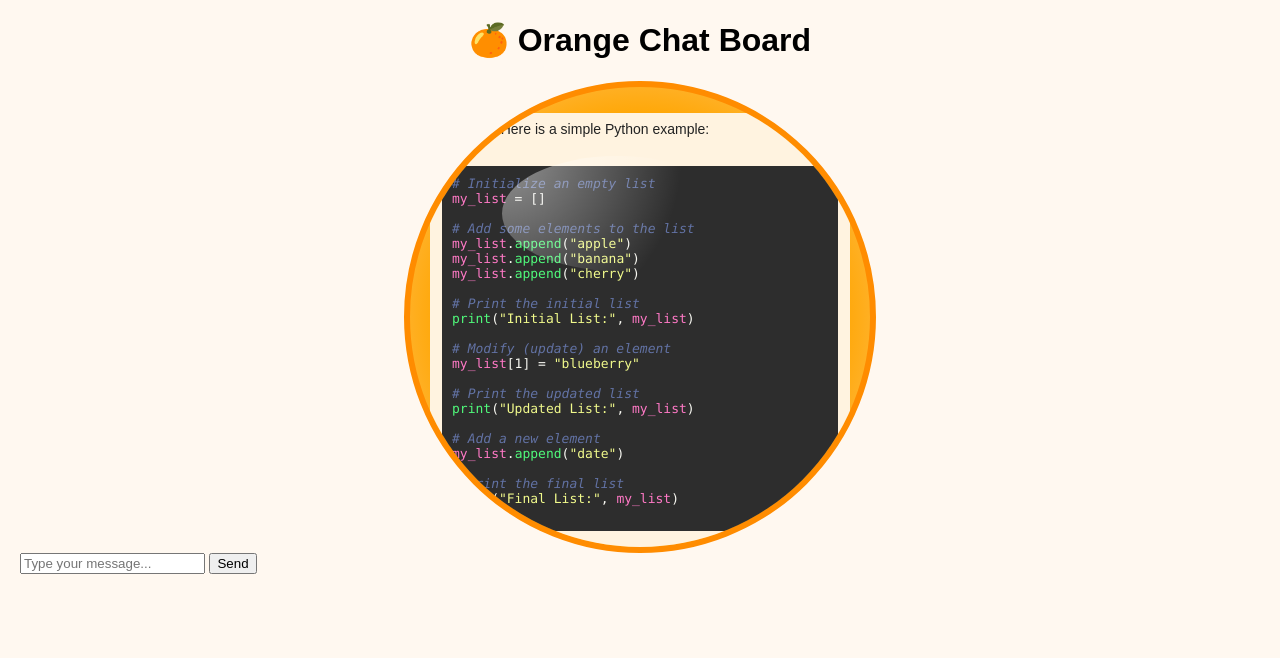
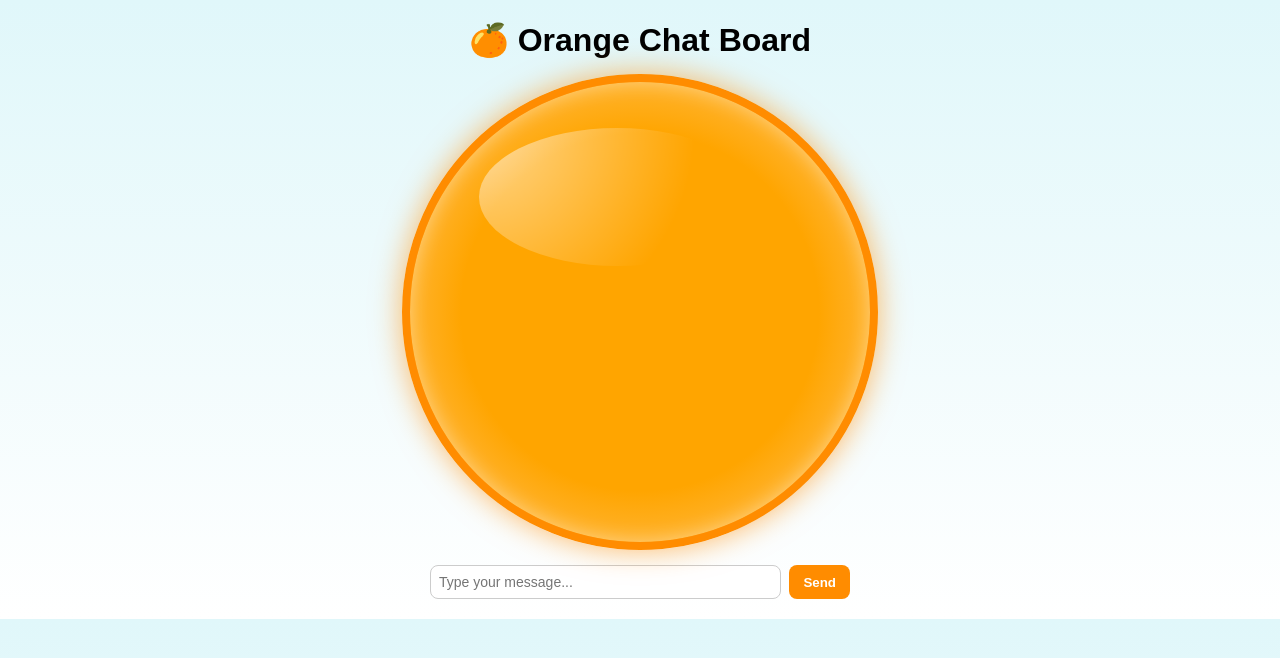
Before and after one commit to sunayanapamula-gif/chat-api, a Flask app: page / in a window 1280 px wide. Shown: the top 658 px of the page. Run offline with Flask 3, Linux system fonts and the light colour scheme.

Commit message:
Update index.html

```diff
--- a/templates/index.html
+++ b/templates/index.html
@@ -7,165 +7,211 @@
         body {
             font-family: Arial, sans-serif;
             margin: 20px;
-            background: #fff8f0;
+            background: linear-gradient(to bottom, #e0f7fa, #ffffff); /* watery background */
+            text-align: center;
         }
+        h1 { margin-bottom: 15px; }
+
+        /* Orange circle with watery effect */
         #chat-box {
-            border: 6px solid #ff8c00;
+            border: 8px solid #ff8c00;
             border-radius: 50%;
-            background: radial-gradient(circle at center, #ffa500 60%, #ffcc80 100%);
-            width: 420px;
-            height: 420px;
-            margin: auto;
-            padding: 20px;
-            overflow-y: auto;
-            color: #333;
-            position: relative;
+            background: radial-gradient(circle at center, #ffa500 55%, #ffcc80 100%);
+            width: 420px; height: 420px; margin: auto; padding: 20px;
+            overflow-y: auto; color: #333; position: relative;
+            box-shadow: 0 0 30px rgba(255,140,0,0.6), inset 0 0 20px rgba(255,255,255,0.4);
         }
 
-        /* Glossy highlight */
+        /* Glossy highlight like water reflection */
         .glossy {
             position: absolute;
-            top: 15%; left: 20%;
-            width: 50%; height: 25%;
-            background: radial-gradient(circle at top left, rgba(255,255,255,0.7), transparent 70%);
+            top: 10%; left: 15%;
+            width: 60%; height: 30%;
+            background: radial-gradient(circle at top left, rgba(255,255,255,0.8), transparent 70%);
             border-radius: 50%;
             opacity: 0.7;
             pointer-events: none;
         }
 
+        /* Bubbles floating effect */
+        #chat-box::after {
+            content: "";
+            position: absolute;
+            bottom: 10px; right: 20px;
+            width: 12px; height: 12px;
+            background: rgba(255,255,255,0.7);
+            border-radius: 50%;
+            box-shadow: 0 -30px 0 rgba(255,255,255,0.5),
+                        -20px -60px 0 rgba(255,255,255,0.4),
+                        25px -90px 0 rgba(255,255,255,0.3);
+        }
+
+        /* Message bubbles */
         .user {
             background: #ff7043;
             color: #fff;
             padding: 8px 12px;
-            border-radius: 12px;
+            border-radius: 16px;
             margin: 6px 0;
             text-align: right;
             font-size: 14px;
+            display: inline-block;
+            max-width: 80%;
+            box-shadow: 0 2px 6px rgba(0,0,0,0.2);
         }
         .ai {
             background: #fff3e0;
             color: #222;
             padding: 8px 12px;
-            border-radius: 12px;
+            border-radius: 16px;
             margin: 6px 0;
             text-align: left;
             font-size: 14px;
-            font-weight: 500;
+            display: inline-block;
+            max-width: 80%;
+            box-shadow: 0 2px 6px rgba(0,0,0,0.2);
         }
-        .typing {
-            font-style: italic;
-            color: #ff8c00;
-            margin: 6px 0;
-            text-align: left;
+        .typing { font-style: italic; color: #ff8c00; margin: 6px 0; text-align: left; }
+
+        /* Input bar */
+        #input-box { margin-top: 15px; display: flex; gap: 8px; max-width: 420px; margin-left: auto; margin-right: auto; }
+        #message { flex: 1; padding: 8px; border-radius: 8px; border: 1px solid #ccc; font-size: 14px; }
+        button { padding: 8px 14px; background: #ff8c00; color: #fff; border: none; border-radius: 8px; cursor: pointer; font-weight: bold; }
+        button:hover { background: #e67e22; }
+
+        /* Code panel overlay */
+        #code-panel {
+            position: fixed; top: 0; left: -500px; width: 400px; height: 100%;
+            background: #2d2d2d; color: #f8f8f2; box-shadow: 4px 0 12px rgba(0,0,0,0.3);
+            padding: 20px; overflow-y: auto; transition: all 0.6s ease; opacity: 0; z-index: 999;
         }
+        #code-panel.show { left: 0; opacity: 1; }
+        #close-btn, #normal-btn, #clear-btn {
+            background: #ff8c00; color: #fff; border: none; padding: 6px 12px;
+            border-radius: 6px; cursor: pointer; font-weight: bold; margin: 5px;
+        }
+        #close-btn:hover, #normal-btn:hover, #clear-btn:hover { background: #e67e22; }
 
-        /* Code block styling */
-        pre {
-            background: #2d2d2d;
-            color: #f8f8f2;
-            padding: 10px;
-            border-radius: 8px;
-            overflow-x: auto;
-            font-size: 13px;
-            font-family: Consolas, monospace;
-        }
-        .keyword { color: #ff79c6; }
-        .string { color: #f1fa8c; }
-        .comment { color: #6272a4; font-style: italic; }
-        .function { color: #50fa7b; }
+        pre { background: #1e1e1e; padding: 12px; border-radius: 8px; font-size: 13px;
+            font-family: Consolas, monospace; text-align: left; white-space: pre-wrap; word-wrap: break-word; line-height: 1.4; }
     </style>
 </head>
 <body>
-    <h1 style="text-align:center;">🍊 Orange Chat Board</h1>
-    <div id="chat-box">
-        <div class="glossy"></div>
-        <!-- Example AI response with colored Python code -->
-        <div class="ai">
-            🍊 Sure! Here is a simple Python example:<br><br>
-            <pre>
-<span class="comment"># Initialize an empty list</span>
-<span class="keyword">my_list</span> = []
-
-<span class="comment"># Add some elements to the list</span>
-<span class="keyword">my_list</span>.<span class="function">append</span>(<span class="string">"apple"</span>)
-<span class="keyword">my_list</span>.<span class="function">append</span>(<span class="string">"banana"</span>)
-<span class="keyword">my_list</span>.<span class="function">append</span>(<span class="string">"cherry"</span>)
-
-<span class="comment"># Print the initial list</span>
-<span class="function">print</span>(<span class="string">"Initial List:"</span>, <span class="keyword">my_list</span>)
-
-<span class="comment"># Modify (update) an element</span>
-<span class="keyword">my_list</span>[1] = <span class="string">"blueberry"</span>
-
-<span class="comment"># Print the updated list</span>
-<span class="function">print</span>(<span class="string">"Updated List:"</span>, <span class="keyword">my_list</span>)
-
-<span class="comment"># Add a new element</span>
-<span class="keyword">my_list</span>.<span class="function">append</span>(<span class="string">"date"</span>)
-
-<span class="comment"># Print the final list</span>
-<span class="function">print</span>(<span class="string">"Final List:"</span>, <span class="keyword">my_list</span>)
-            </pre>
-        </div>
-    </div>
+    <h1>🍊 Orange Chat Board</h1>
+    <div id="chat-box"><div class="glossy"></div></div>
     <div id="input-box">
         <input type="text" id="message" placeholder="Type your message..." />
         <button onclick="sendMessage()">Send</button>
     </div>
 
+    <!-- Code panel overlay -->
+    <div id="code-panel">
+        <button id="close-btn" onclick="closeCode()">Close ✖</button>
+        <button id="clear-btn" onclick="clearAppear()">Clear Appear</button>
+        <button id="normal-btn" onclick="backToNormal()">Back to Normal</button>
+        <pre id="code-content"></pre>
+    </div>
+
     <script>
         const msgInput = document.getElementById("message");
 
-        msgInput.addEventListener("keypress", function(event) {
+        msgInput.addEventListener("keydown", function(event) {
             if (event.key === "Enter") {
                 event.preventDefault();
                 sendMessage();
             }
         });
 
-        async function sendMessage() {
+        function sendMessage() {
             const msg = msgInput.value.trim();
             if (!msg) return;
 
             const chatBox = document.getElementById("chat-box");
 
+            // User bubble
             const userBubble = document.createElement("div");
             userBubble.className = "user";
-            userBubble.innerHTML = "🙂 " + msg;
+            userBubble.innerHTML = "😳 " + msg;
             chatBox.appendChild(userBubble);
 
             msgInput.value = "";
 
+            // Typing indicator
             const typingBubble = document.createElement("div");
             typingBubble.className = "typing";
             typingBubble.innerHTML = "🤖 AI is thinking...";
             chatBox.appendChild(typingBubble);
             chatBox.scrollTop = chatBox.scrollHeight;
 
-            try {
-                const res = await fetch("/chat", {
-                    method: "POST",
-                    headers: { "Content-Type": "application/json" },
-                    body: JSON.stringify({ message: msg })
-                });
-                const data = await res.json();
-
+            setTimeout(() => {
                 chatBox.removeChild(typingBubble);
 
+                // AI bubble
                 const aiBubble = document.createElement("div");
                 aiBubble.className = "ai";
-                aiBubble.innerHTML = "🍊 " + (data.response || "Error: No reply");
+                aiBubble.innerHTML = msg.toLowerCase().includes("code")
+                    ? "🍊 Generating your code..."
+                    : "🍊 Got your message!";
                 chatBox.appendChild(aiBubble);
+                chatBox.scrollTop = chatBox.scrollHeight;
 
-                chatBox.scrollTop = chatBox.scrollHeight;
-            } catch (err) {
-                chatBox.removeChild(typingBubble);
-                const errorBubble = document.createElement("div");
-                errorBubble.className = "ai";
-                errorBubble.style.color = "red";
-                errorBubble.innerHTML = "⚠️ Error: " + err.message;
-                chatBox.appendChild(errorBubble);
+                // If user asked for code, show code panel
+                if (msg.toLowerCase().includes("code")) {
+                    generateCode(msg);
+                }
+            }, 800);
+        }
+
+        function generateCode(userRequest) {
+            const codePanel = document.getElementById("code-panel");
+            const codeContent = document.getElementById("code-content");
+
+            // Example: dynamically generate code based on request
+            if (userRequest.toLowerCase().includes("list")) {
+                codeContent.textContent = `
+# Initialize an empty list
+my_list = []
+
+# Add some elements
+my_list.append("apple")
+my_list.append("banana")
+my_list.append("cherry")
+
+print("Initial List:", my_list)
+
+# Modify an element
+my_list[1] = "blueberry"
+print("Updated List:", my_list)
+
+# Add a new element
+my_list.append("date")
+print("Final List:", my_list)
+                `;
+            } else {
+                codeContent.textContent = "# Example code for: " + userRequest;
             }
+
+            codePanel.classList.add("show");
+        }
+
+        function closeCode() {
+            document.getElementById("code-panel").classList.remove("show");
+        }
+
+        function clearAppear() {
+            const codePanel = document.getElementById("code-panel");
+            codePanel.style.opacity = "0";
+            setTimeout(() => {
+                codePanel.style.opacity = "1";
+            }, 600);
+        }
+
+                function backToNormal() {
+            const codePanel = document.getElementById("code-panel");
+            const codeContent = document.getElementById("code-content");
+            codeContent.textContent = ""; // clear code
+            codePanel.classList.remove("show"); // hide panel
+            codePanel.style.opacity = "0"; // reset fade
         }
     </script>
 </body>
```
